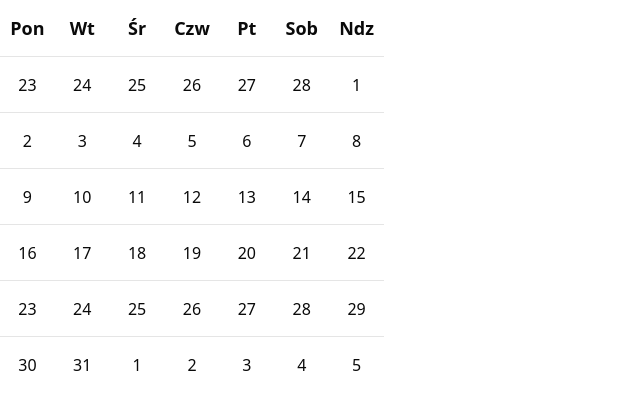
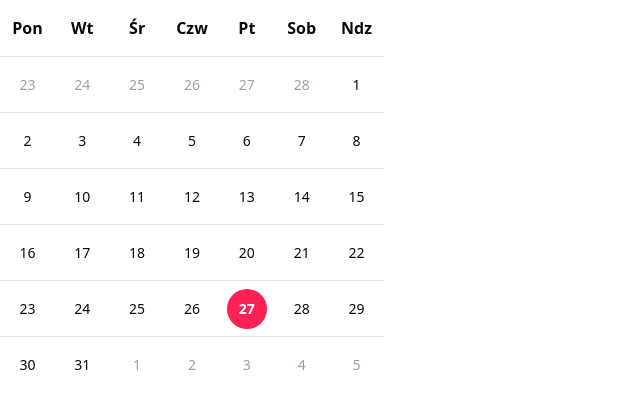
Before and after one commit to misiek869/Miasto_Pracownia_Foundation_Website, a Next.js app: page /kalendarz in a window 1280 px wide. Shown: the top 410 px of the page, without its empty margins (0-640 px from the left). Built offline with nearby package versions, Linux system fonts and the light colour scheme; a web font is replaced by a local one.

Commit message:
fix typo bug

```diff
--- a/components/Calendar.tsx
+++ b/components/Calendar.tsx
@@ -1,3 +1,4 @@
+import { cn } from '@/lib/utils'
 import { generateDate } from '@/utils'
 import { v4 as uuidv4 } from 'uuid'
 
@@ -47,9 +48,11 @@ const events = [
 const Calendar = () => {
 	const days = ['Pon', 'Wt', 'Śr', 'Czw', 'Pt', 'Sob', 'Ndz']
 
+	console.log(generateDate())
+
 	return (
 		<div className='w-96 h-96'>
-			<div className='w-full grid grid-cols-7 text-lg font-semibold'>
+			<div className='w-full grid grid-cols-7 text-md font-semibold'>
 				{days.map((day, index) => {
 					return (
 						<h1 className='h-14 grid place-content-center' key={index}>
@@ -65,8 +68,17 @@ const Calendar = () => {
 					return (
 						<div
 							key={uuidv4()}
-							className='h-14 border-t grid place-content-center'>
-							<h1>{date.date()}</h1>
+							className='h-14 border-t grid place-content-center text-sm'>
+							<h1
+								className={cn(
+									currentMonth ? '' : 'text-gray-400',
+									today
+										? 'bg-rose-500 rounded-full font-semibold text-white'
+										: '',
+									'h-10 w-10 grid place-content-center'
+								)}>
+								{date.date()}
+							</h1>
 						</div>
 					)
 				})}
--- a/utils/index.ts
+++ b/utils/index.ts
@@ -4,36 +4,36 @@ export const generateDate = (
 	month: number = dayjs().month(),
 	year: number = dayjs().year()
 ): { currentMonth: boolean; date: Dayjs; today?: boolean }[] => {
-	const firstDateOfMOnth = dayjs().year(year).month(month).startOf('month')
-	const lastDateOfMOnth = dayjs().year(year).month(month).endOf('month')
+	const firstDateOfMonth = dayjs().year(year).month(month).startOf('month')
+	const lastDateOfMonth = dayjs().year(year).month(month).endOf('month')
 
 	const arrayOfDate = []
 
 	// generate prefix date
-	for (let i = 0; i < firstDateOfMOnth.day(); i++) {
-		arrayOfDate.push({ currentMonth: false, date: firstDateOfMOnth.day(i) })
+	for (let i = 0; i < firstDateOfMonth.day(); i++) {
+		arrayOfDate.push({ currentMonth: false, date: firstDateOfMonth.day(i) })
 	}
 
 	// generate suffix date
 
 	// generate current date
-	for (let i = firstDateOfMOnth.date(); i <= lastDateOfMOnth.date(); i++) {
+	for (let i = firstDateOfMonth.date(); i <= lastDateOfMonth.date(); i++) {
 		arrayOfDate.push({
 			currentMonth: true,
-			date: firstDateOfMOnth.date(i),
+			date: firstDateOfMonth.date(i),
 			today:
-				firstDateOfMOnth.date(i).toDate().toDateString() ===
-				dayjs().toDate.toString(),
+				firstDateOfMonth.date(i).toDate().toDateString() ===
+				dayjs().toDate().toDateString(),
 		})
 	}
 
 	const remaining = 42 - arrayOfDate.length
 	for (
-		let i = lastDateOfMOnth.date() + 1;
-		i <= lastDateOfMOnth.date() + remaining;
+		let i = lastDateOfMonth.date() + 1;
+		i <= lastDateOfMonth.date() + remaining;
 		i++
 	) {
-		arrayOfDate.push({ currentMonth: false, date: lastDateOfMOnth.date(i) })
+		arrayOfDate.push({ currentMonth: false, date: lastDateOfMonth.date(i) })
 	}
 
 	return arrayOfDate
```
